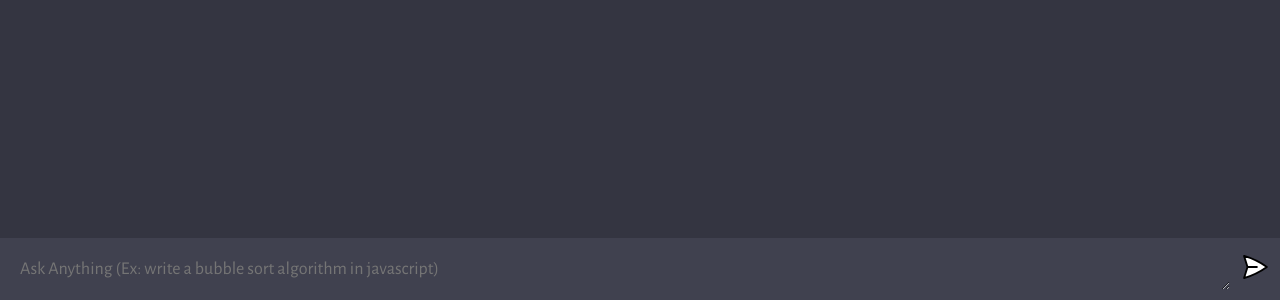
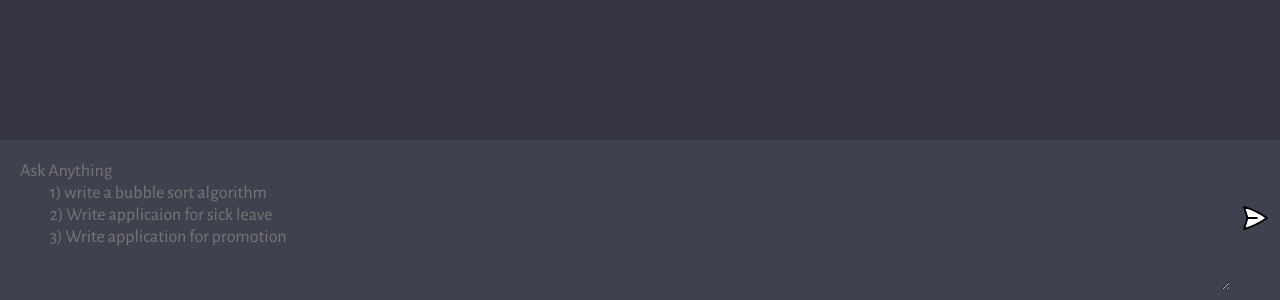
Before and after one commit to GP4Flo/chatgtpweb, a website built with Vite: page client/index.html in a window 1280 px wide. Shown: the part 500-800 px from the top of the page. Built offline with nearby package versions, Linux system fonts and the light colour scheme.

Commit message:
html change

```diff
--- a/client/index.html
+++ b/client/index.html
@@ -16,7 +16,10 @@
           id=""
           cols="1"
           rows="1"
-          placeholder="Ask Anything (Ex: write a bubble sort algorithm in javascript)
+          placeholder="Ask Anything
+          1) write a bubble sort algorithm
+          2) Write applicaion for sick leave
+          3) Write application for promotion
           "
         ></textarea>
         <button type="submit"><img src="assets/send.svg" /></button>
--- a/client/style.css
+++ b/client/style.css
@@ -25,7 +25,7 @@ body {
 #chat_container {
   flex: 1;
   width: 100%;
-  height: 100%;
+  height: 80%;
   overflow-y: scroll;
 
   display: flex;
@@ -122,6 +122,8 @@ form {
   display: flex;
   flex-direction: row;
   gap: 10px;
+
+  height: 20%;
 }
 
 textarea {
```
